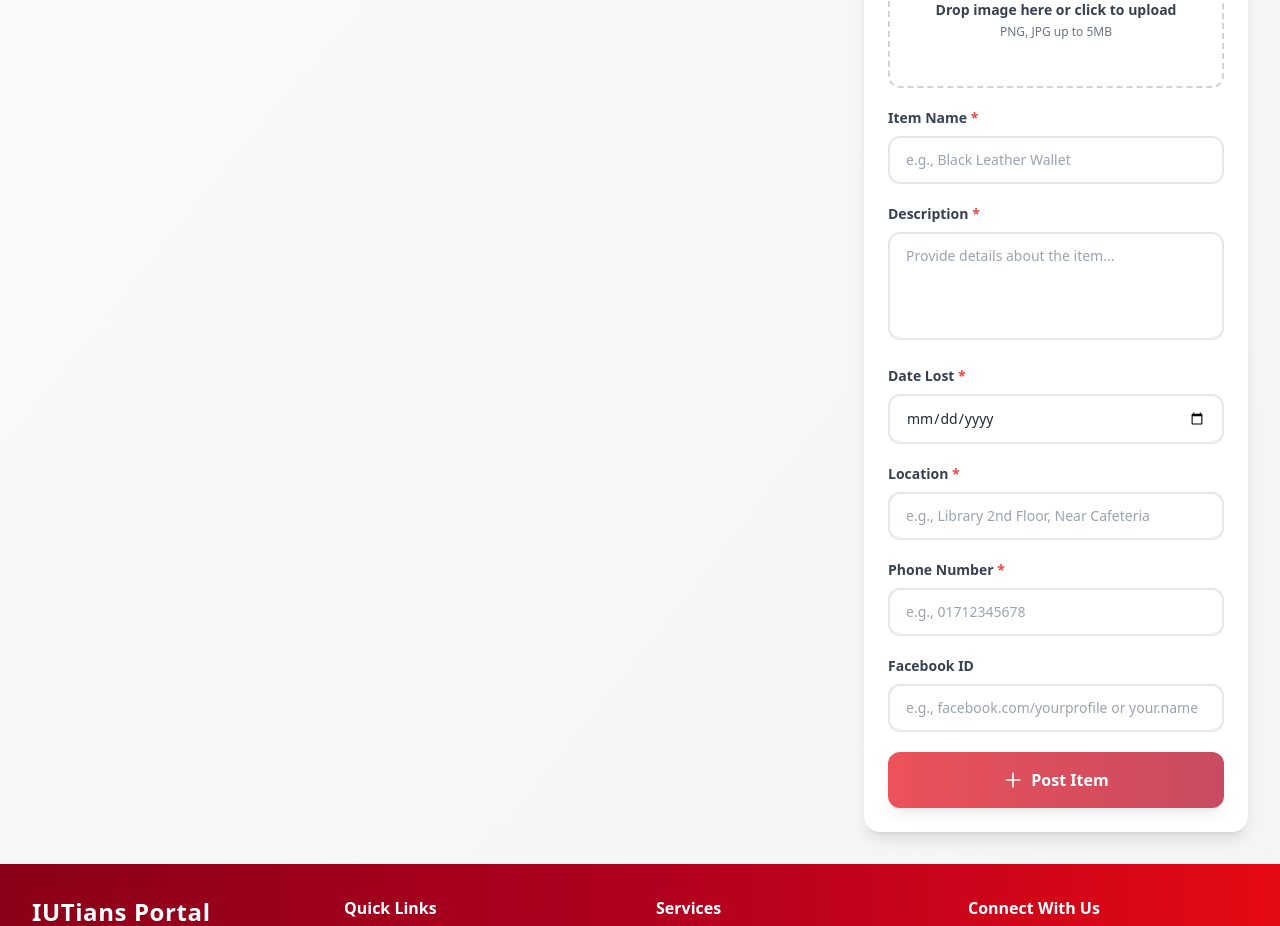
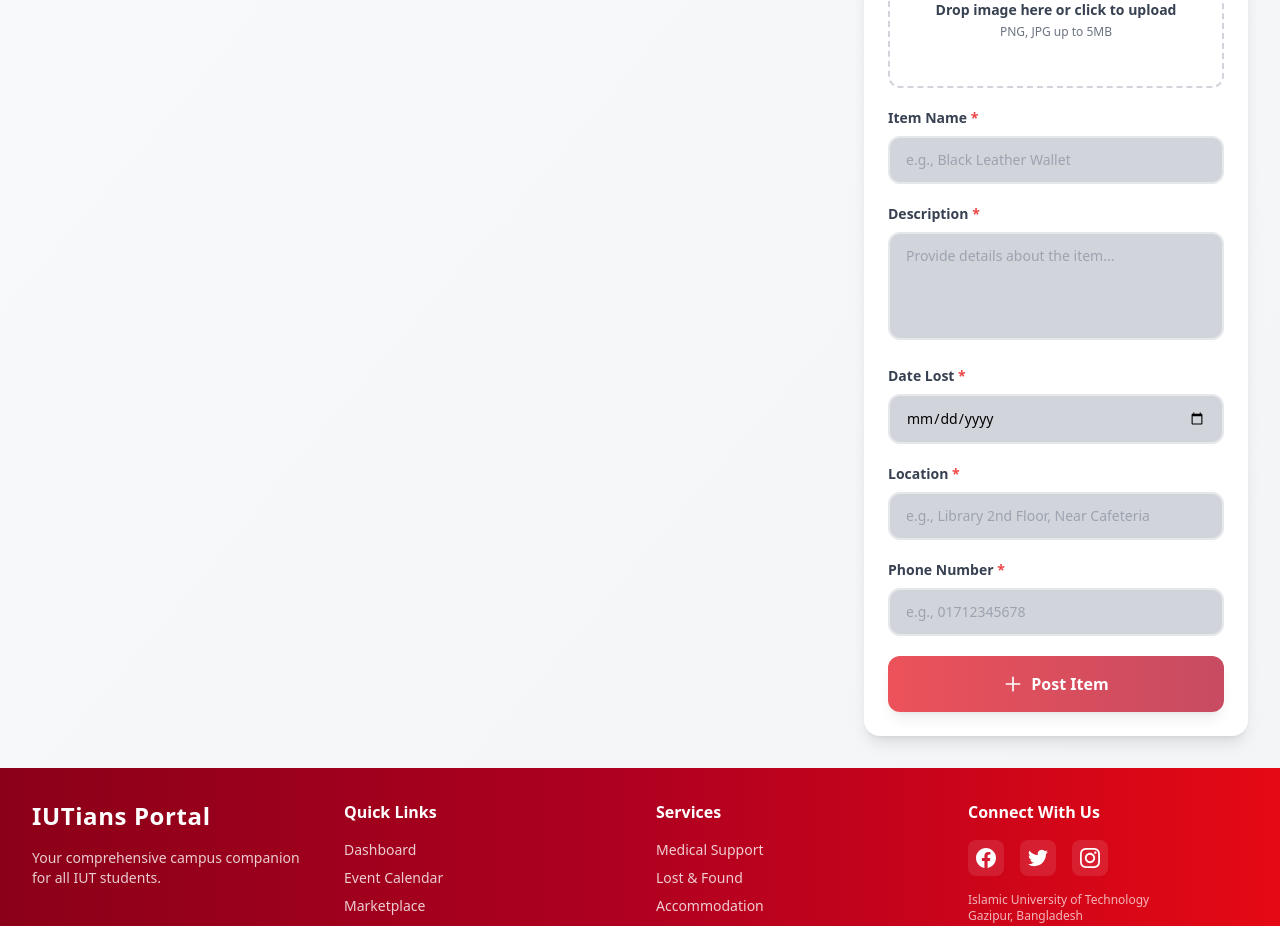
Before and after one commit to skibbidi-arh/CampusConnect, a React app in the folder frontend/: page /lost-found in a window 1280 px wide. Shown: the part 440-1366 px from the top of the page. Built offline with nearby package versions, Linux system fonts and the light colour scheme; no server answers; the HTML template or start-up script is replaced by a standard one.

Commit message:
ui fix 1

```diff
--- a/frontend/src/pages/LostFound/components/ItemCard.jsx
+++ b/frontend/src/pages/LostFound/components/ItemCard.jsx
@@ -7,8 +7,16 @@ export default function ItemCard({ item, index, onDelete, showMarkAsFound = fals
   const [showImageModal, setShowImageModal] = useState(false)
   const [showConfirmModal, setShowConfirmModal] = useState(false)
   console.log(item)
+    const facebookValue =
+        item.facebookId ??
+        item.facebook_id ??
+        item.facebook ??
+        item.facebook_link ??
+        item.facebookUrl ??
+        item.facebook_url
 
-  const handleContact = () => {
+
+    const handleContact = () => {
     setShowContact(!showContact)
   }
 
--- a/frontend/src/pages/LostFound/components/PostItemForm.jsx
+++ b/frontend/src/pages/LostFound/components/PostItemForm.jsx
@@ -255,7 +255,7 @@ export default function PostItemForm({ onSubmit, User }) {
             name="name"
             value={formData.name}
             onChange={handleChange}
-            className={`w-full rounded-xl border-2 px-4 py-3 text-sm transition-all focus:outline-none focus:ring-2 focus:ring-[#b00020] ${errors.name ? 'border-red-300 bg-red-50' : 'border-gray-200 focus:border-[#b00020]'
+            className={`w-full rounded-xl text-black border-2 px-4 py-3 text-sm transition-all focus:outline-none focus:ring-2 focus:ring-[#b00020] ${errors.name ? 'border-red-300 bg-red-50' : 'border-gray-200 focus:border-[#b00020] bg-gray-300'
               }`}
             placeholder="e.g., Black Leather Wallet"
           />
@@ -282,7 +282,7 @@ export default function PostItemForm({ onSubmit, User }) {
             value={formData.description}
             onChange={handleChange}
             rows={4}
-            className={`w-full resize-none rounded-xl border-2 px-4 py-3 text-sm transition-all focus:outline-none focus:ring-2 focus:ring-[#b00020] ${errors.description ? 'border-red-300 bg-red-50' : 'border-gray-200 focus:border-[#b00020]'
+            className={`w-full bg-gray-300 text-black resize-none rounded-xl border-2 px-4 py-3 text-sm transition-all focus:outline-none focus:ring-2 focus:ring-[#b00020] ${errors.description ? 'border-red-300 bg-red-50' : 'border-gray-200 focus:border-[#b00020]'
               }`}
             placeholder="Provide details about the item..."
           />
@@ -308,7 +308,7 @@ export default function PostItemForm({ onSubmit, User }) {
             value={formData.date}
             onChange={handleChange}
             max={new Date().toISOString().split('T')[0]}
-            className={`w-full rounded-xl border-2 px-4 py-3 text-sm transition-all focus:outline-none focus:ring-2 focus:ring-[#b00020] ${errors.date ? 'border-red-300 bg-red-50' : 'border-gray-200 focus:border-[#b00020]'
+            className={`w-full rounded-xl border-2 text-black bg-gray-300 px-4 py-3 text-sm transition-all focus:outline-none focus:ring-2 focus:ring-[#b00020] ${errors.date ? 'border-red-300 bg-red-50' : 'border-gray-200 focus:border-[#b00020]'
               }`}
           />
           {errors.date && (
@@ -332,7 +332,7 @@ export default function PostItemForm({ onSubmit, User }) {
             name="location"
             value={formData.location}
             onChange={handleChange}
-            className={`w-full rounded-xl border-2 px-4 py-3 text-sm transition-all focus:outline-none focus:ring-2 focus:ring-[#b00020] ${errors.location ? 'border-red-300 bg-red-50' : 'border-gray-200 focus:border-[#b00020]'
+            className={`w-full rounded-xl border-2 text-black  bg-gray-300 px-4 py-3 text-sm transition-all focus:outline-none focus:ring-2 focus:ring-[#b00020] ${errors.location ? 'border-red-300 bg-red-50' : 'border-gray-200 focus:border-[#b00020]'
               }`}
             placeholder="e.g., Library 2nd Floor, Near Cafeteria"
           />
@@ -357,7 +357,7 @@ export default function PostItemForm({ onSubmit, User }) {
             name="phone_number"
             value={formData.phone_number}
             onChange={handleChange}
-            className={`w-full rounded-xl border-2 px-4 py-3 text-sm transition-all focus:outline-none focus:ring-2 focus:ring-[#b00020] ${errors.phone_number ? 'border-red-300 bg-red-50' : 'border-gray-200 focus:border-[#b00020]'
+            className={`w-full rounded-xl text-black border-2 bg-gray-300 px-4 py-3 text-sm transition-all focus:outline-none focus:ring-2 focus:ring-[#b00020] ${errors.phone_number ? 'border-red-300 bg-red-50' : 'border-gray-200 focus:border-[#b00020]'
               }`}
             placeholder="e.g., 01712345678"
           />
@@ -372,20 +372,20 @@ export default function PostItemForm({ onSubmit, User }) {
         </div>
 
         {/* Facebook ID */}
-        <div>
-          <label htmlFor="facebookId" className="mb-2 block text-sm font-semibold text-gray-700">
-            Facebook ID <span className="text-gray-500"></span>
-          </label>
-          <input
-            type="text"
-            id="facebookId"
-            name="facebookId"
-            value={formData.facebookId}
-            onChange={handleChange}
-            className="w-full rounded-xl border-2 border-gray-200 px-4 py-3 text-sm transition-all focus:outline-none focus:ring-2 focus:ring-[#b00020] focus:border-[#b00020]"
-            placeholder="e.g., facebook.com/yourprofile or your.name"
-          />
-        </div>
+        {/*<div>*/}
+        {/*  <label htmlFor="facebookId" className="mb-2 block text-sm font-semibold text-gray-700">*/}
+        {/*    Facebook ID <span className="text-gray-500"></span>*/}
+        {/*  </label>*/}
+        {/*  <input*/}
+        {/*    type="text"*/}
+        {/*    id="facebookId"*/}
+        {/*    name="facebookId"*/}
+        {/*    value={formData.facebookId}*/}
+        {/*    onChange={handleChange}*/}
+        {/*    className="w-full rounded-xl border-2 border-gray-200 px-4 py-3 text-sm transition-all focus:outline-none focus:ring-2 focus:ring-[#b00020] focus:border-[#b00020]"*/}
+        {/*    placeholder="e.g., facebook.com/yourprofile or your.name"*/}
+        {/*  />*/}
+        {/*</div>*/}
 
         {/* Submit Button */}
         <button
```
